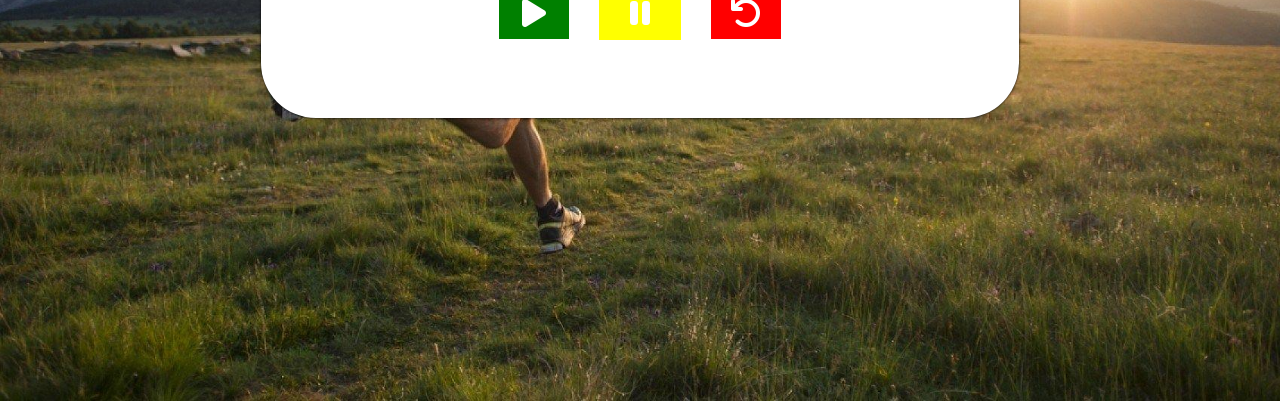
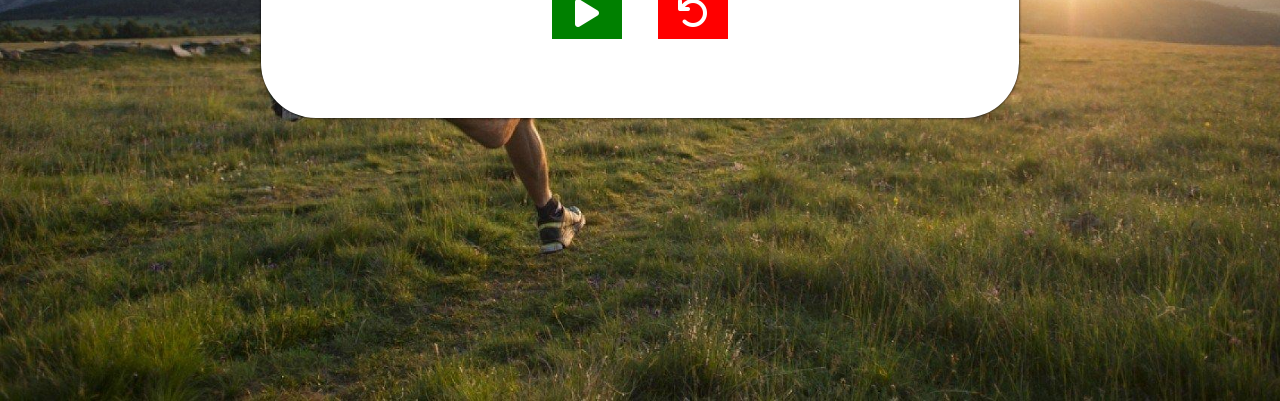
Before and after one commit to yashas8197/DOMproject4, a plain HTML site: page index.html in a window 1280 px wide. Shown: the part 415-816 px from the top of the page. Drawn offline with Linux system fonts and the light colour scheme.

Commit message:
removed pause button

```diff
--- a/index.html
+++ b/index.html
@@ -18,10 +18,6 @@
                 <i class="fa fa-play" aria-hidden="true" id="play"></i>
 
             </button>
-            <button id="pause">
-                <i class="fa fa-pause" aria-hidden="true" id="pause"></i>
-
-            </button>
             <button id="resetBtn">
                 <i class="fa fa-undo" aria-hidden="true" id="reset"></i>
 
```
